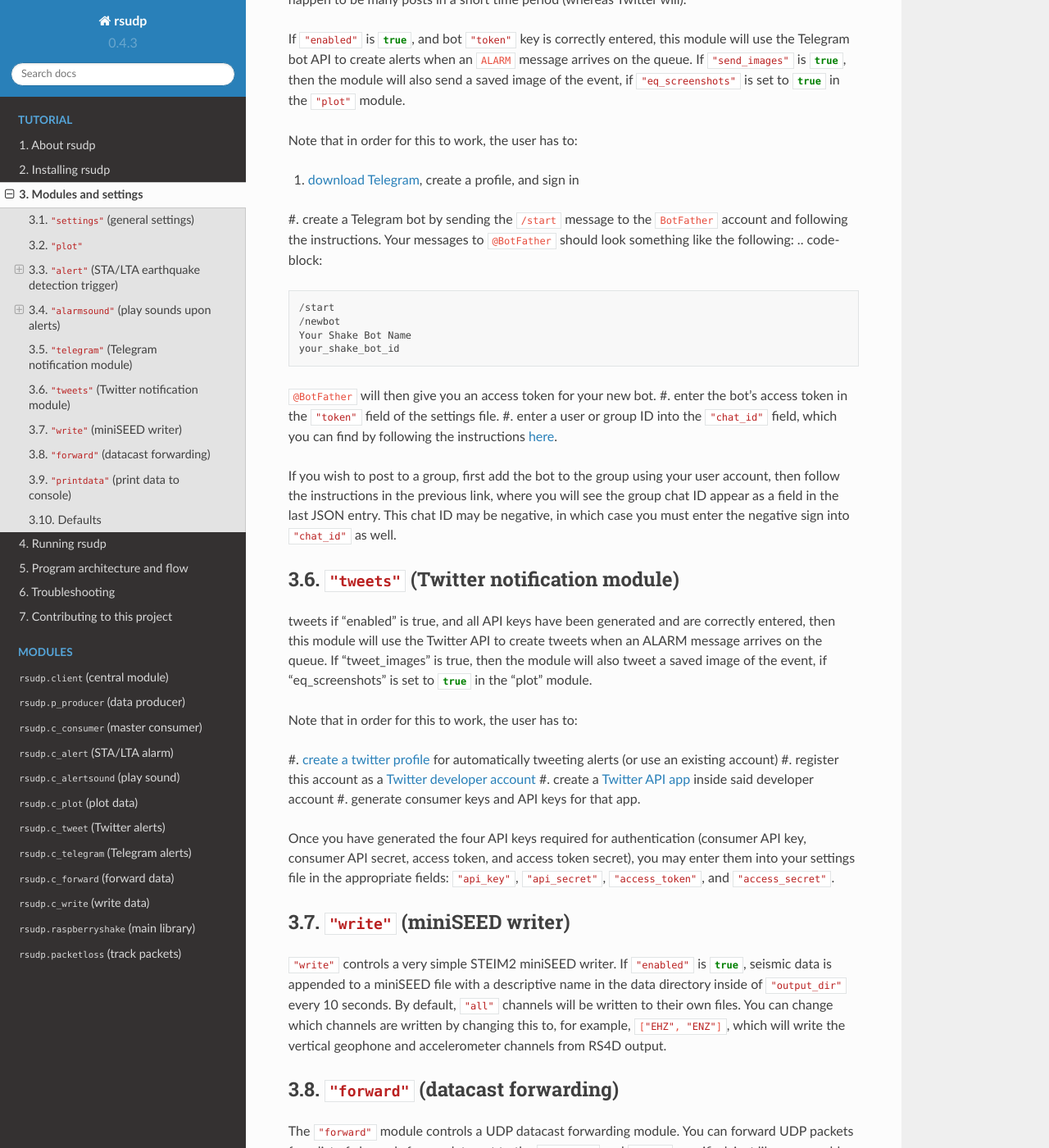
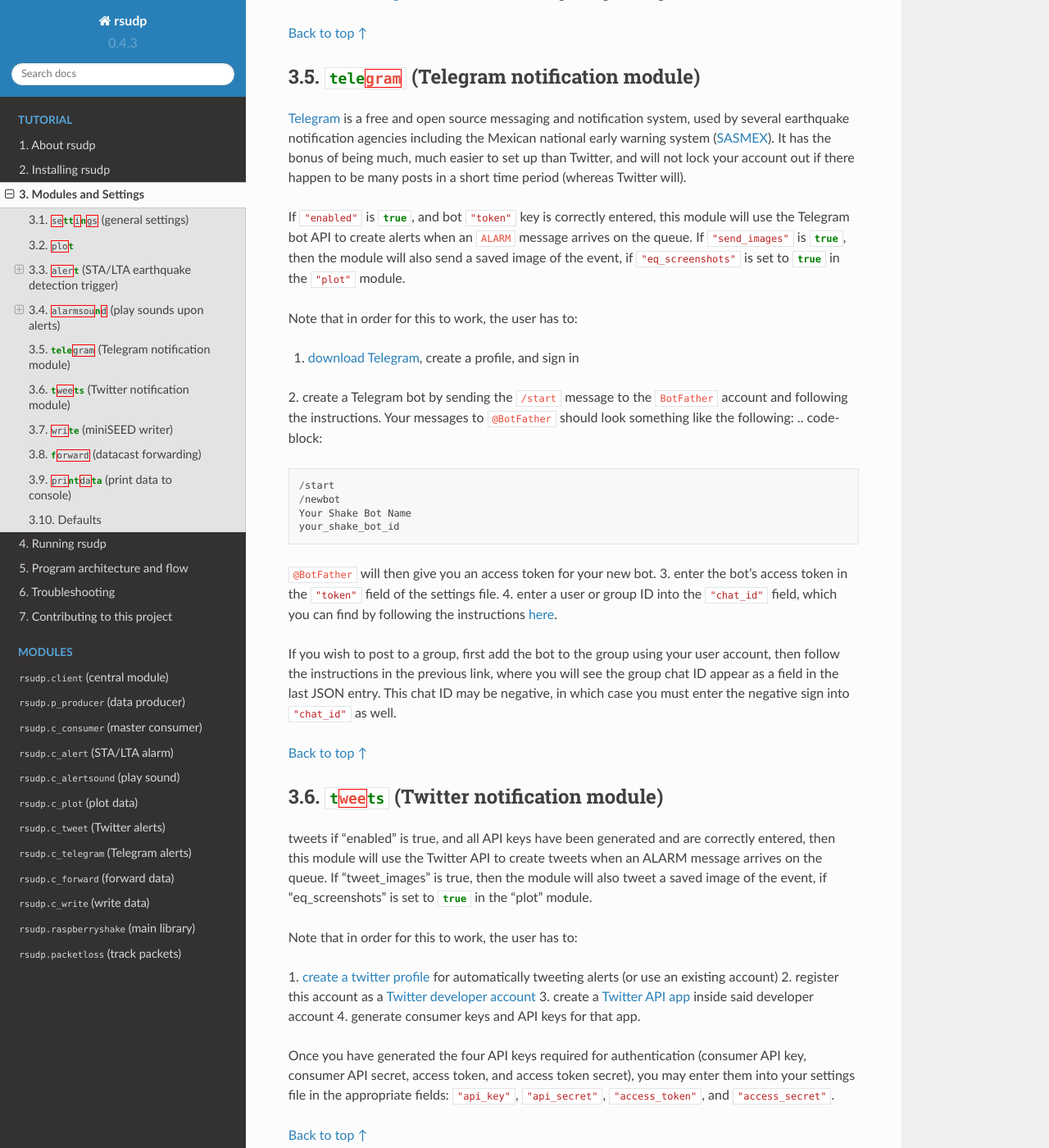
Before and after one commit to raspishake/rsudp, a Sphinx documentation site: the page built from docs/settings.rst, in a window 1280 px wide and 1400 px high, scrolled down 5799 px. Shown: the whole window at 82% size. Built offline with Sphinx 7.4.7 and the Read the Docs theme 2.0.0, drawn with Linux system fonts in a browser that asks for light colours; the version number is read from the project's files by our own code; some of the changed text lies outside the part shown.

Commit message:
format fixes and additions

```diff
--- a/docs/conf.py
+++ b/docs/conf.py
@@ -22,7 +22,7 @@
 # -- Project information -----------------------------------------------------
 
 project = 'rsudp'
-copyright = '%s, Raspberry Shake, S.A.' % datetime.now().year
+copyright = '%s, Raspberry Shake S.A.' % datetime.now().year
 author = 'Ian Nesbitt, Richard Boaz'
 
 # The short X.Y version
--- a/docs/settings.rst
+++ b/docs/settings.rst
@@ -13,8 +15,11 @@
 You will need to adjust the settings file before running :bash:`rsudp` in order to
 both receive data and suit your earthquake detection and notification needs.
 
+By default, the rsudp settings file will live in :bash:`$HOME/.config/rsudp/rsudp_settings.json`.
+To output default settings to a different location, see :ref:`running-manually`.
 
-:json:`"settings"` (general settings)
+
+:json:`settings` (general settings)
 *************************************************
 
 The :json:`"settings"` portion of the settings file contains some basic items:
@@ -27,7 +32,8 @@
 :json:`"debug"` controls how much text is sent to the command line STDOUT
 (even if this is false, output will always be sent to a log at :code:`/tmp/rsudp/rsudp.log`).
 
-:json:`"plot"`
+
+:json:`plot`
 *************************************************
 
 :json:`"plot"` controls the thread containing the GUI plotting algorithm.
@@ -82,8 +88,10 @@
 inside of :json:`"output_dir"` when the leading edge of the quake is about 70% of the way across the plot window.
 This will only occur when the alarm gets triggered, however, so make sure to test your alert settings thoroughly.
 
+`Back to top ↑ <#top>`_
 
-:json:`"alert"` (STA/LTA earthquake detection trigger)
+
+:json:`alert` (STA/LTA earthquake detection trigger)
 *********************************************************************************
 
 .. warning::
@@ -234,8 +242,10 @@
 please read about newline/line ending characters `here <https://en.wikipedia.org/wiki/Newline>`_.
 If you are certain that your code file has no Windows newlines, you can set :json:`"win_override"` to true.
 
+`Back to top ↑ <#top>`_
 
-:json:`"alarmsound"` (play sounds upon alerts)
+
+:json:`alarmsound` (play sounds upon alerts)
 *************************************************
 
 If alarmsound's :json:`"enabled"` is :json:`true` and you have either :bash:`ffmpeg` or :bash:`libav` installed,
@@ -288,8 +298,10 @@
 `this installation guide <https://windowsloop.com/install-ffmpeg-windows-10/>`_
 should be sufficient to get things working.
 
+`Back to top ↑ <#top>`_
 
-:json:`"telegram"` (Telegram notification module)
+
+:json:`telegram` (Telegram notification module)
 *************************************************
 
 `Telegram <https://telegram.org/>`_ is a free and open source messaging and notification system,
@@ -306,8 +318,8 @@
 
 Note that in order for this to work, the user has to:
 
-#. `download Telegram <https://telegram.org/>`_, create a profile, and sign in
-#. create a Telegram bot by sending the :code:`/start` message to the :code:`BotFather` account
+1. `download Telegram <https://telegram.org/>`_, create a profile, and sign in
+2. create a Telegram bot by sending the :code:`/start` message to the :code:`BotFather` account
 and following the instructions. Your messages to :code:`@BotFather` should look something like the following:
 .. code-block::
     /start
@@ -315,8 +327,8 @@
     Your Shake Bot Name
     your_shake_bot_id
 :code:`@BotFather` will then give you an access token for your new bot.
-#. enter the bot's access token in the :json:`"token"` field of the settings file.
-#. enter a user or group ID into the :json:`"chat_id"` field, which you can find by following the instructions
+3. enter the bot's access token in the :json:`"token"` field of the settings file.
+4. enter a user or group ID into the :json:`"chat_id"` field, which you can find by following the instructions
 `here <https://stackoverflow.com/a/32572159>`_.
 
 If you wish to post to a group, first add the bot to the group using your user account,
@@ -324,8 +336,10 @@
 where you will see the group chat ID appear as a field in the last JSON entry.
 This chat ID may be negative, in which case you must enter the negative sign into :json:`"chat_id"` as well.
 
+`Back to top ↑ <#top>`_
 
-:json:`"tweets"` (Twitter notification module)
+
+:json:`tweets` (Twitter notification module)
 *************************************************
 
 tweets if "enabled" is true, and all API keys have been generated and are correctly entered,
@@ -335,20 +349,22 @@
 
 Note that in order for this to work, the user has to:
 
-#. `create a twitter profile <https://twitter.com/signup>`_
+1. `create a twitter profile <https://twitter.com/signup>`_
 for automatically tweeting alerts (or use an existing account)
-#. register this account as a `Twitter developer account <https://developer.twitter.com/en.html>`_
-#. create a `Twitter API app <https://opensource.com/article/17/8/raspberry-pi-twitter-bot>`_
+2. register this account as a `Twitter developer account <https://developer.twitter.com/en.html>`_
+3. create a `Twitter API app <https://opensource.com/article/17/8/raspberry-pi-twitter-bot>`_
 inside said developer account
-#. generate consumer keys and API keys for that app.
+4. generate consumer keys and API keys for that app.
 
 Once you have generated the four API keys required for authentication
 (consumer API key, consumer API secret, access token, and access token secret),
 you may enter them into your settings file in the appropriate fields:
 :json:`"api_key"`, :json:`"api_secret"`, :json:`"access_token"`, and :json:`"access_secret"`.
 
+`Back to top ↑ <#top>`_
 
-:json:`"write"` (miniSEED writer)
+
+:json:`write` (miniSEED writer)
 *************************************************
 
 :json:`"write"` controls a very simple STEIM2 miniSEED writer.
@@ -358,21 +374,29 @@
 You can change which channels are written by changing this to, for example, :json:`["EHZ", "ENZ"]`,
 which will write the vertical geophone and accelerometer channels from RS4D output.
 
+`Back to top ↑ <#top>`_
 
-:json:`"forward"` (datacast forwarding)
+
+:json:`forward` (datacast forwarding)
 *************************************************
 
 The :json:`"forward"` module controls a UDP datacast forwarding module.
 You can forward UDP packets for a list of channels from a datacast to the :json:`"address"` and :json:`"port"` specified,
 just like you would from the Shake's web front end. By default, :json:`["all"]` channels are forwarded.
 
+`Back to top ↑ <#top>`_
 
-:json:`"printdata"` (print data to console)
+
+:json:`printdata` (print data to console)
 *************************************************
 
 :json:`"printdata"` controls the data output module, which simply prints Shake data packets to stdout as it receives them.
 Change :json:`"enabled"` to :json:`true` to activate.
 
+`Back to top ↑ <#top>`_
+
+
+You are now ready to proceed to the next section, :ref:`running`.
 
 
 Defaults
```
Also changed, not shown: other parts of docs/settings.rst (+3 -1 lines), docs/installing.rst (+12 -6 lines), docs/running.rst (+10 -6 lines), 2 other files.
